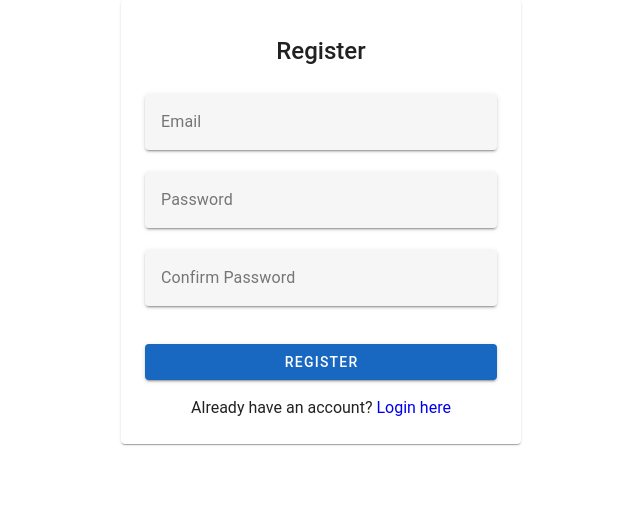
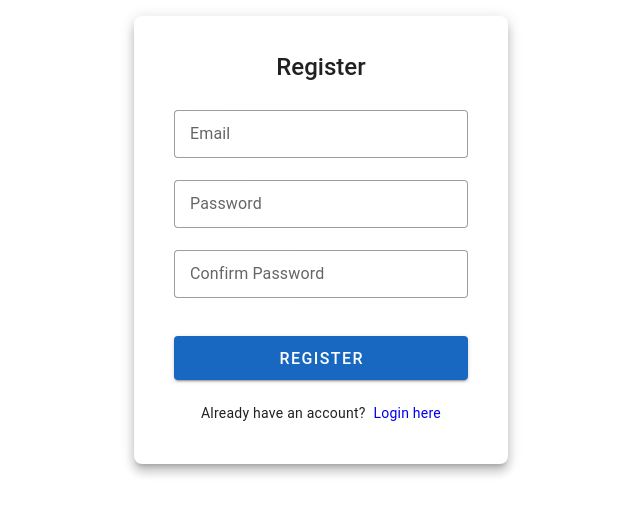
Before and after one commit to nyarikikaruma/nyarikimovies, a Nuxt app: page /register in a window 1280 px wide. Shown: the top 514 px of the page, without its empty margins (319-959 px from the left). Built offline with nearby package versions, Linux system fonts and the light colour scheme; no server answers.

Commit message:
Register issue solved, pagination for movies added and loading skeletons added

```diff
--- a/components/Login.vue
+++ b/components/Login.vue
@@ -11,6 +11,10 @@
                         </v-card-item>
 
                         <v-card-text>
+                            <v-alert v-if="loginError" type="error" variant="tonal" closable class="mb-4" @click:close="loginError = ''">
+                                {{ loginError }}
+                            </v-alert>
+
                             <form @submit.prevent="handleLogin">
                                 <v-text-field
                                     v-model="form.email"
@@ -21,7 +25,7 @@
                                     density="comfortable"
                                     bg-color="surface"
                                     required
-                                    @input="clearError('email')"
+                                    @input="clearErrors"
                                 ></v-text-field>
 
                                 <v-text-field
@@ -33,7 +37,7 @@
                                     density="comfortable"
                                     bg-color="surface"
                                     required
-                                    @input="clearError('password')"
+                                    @input="clearErrors"
                                 ></v-text-field>
 
                                 <v-btn
@@ -65,6 +69,8 @@
 <script setup lang="ts">
 const auth = useAuthState()
 const loading = ref(false)
+const loginError = ref('')
+
 const form = reactive({
     email: '',
     password: ''
@@ -99,8 +105,10 @@ const validateForm = () => {
     return isValid
 }
 
-const clearError = (field: keyof typeof errors) => {
-    errors[field] = ''
+const clearErrors = () => {
+    errors.email = ''
+    errors.password = ''
+    loginError.value = ''
 }
 
 const handleLogin = async () => {
@@ -108,12 +116,14 @@ const handleLogin = async () => {
 
     try {
         loading.value = true
+        loginError.value = ''
         const login = await auth.signIn(form.email, form.password)
         if (login) {
             navigateTo('/home')
         }
     } catch (error) {
         console.error('Login error:', error)
+        loginError.value = 'Invalid email or password. Please try again or register for a new account.'
     } finally {
         loading.value = false
     }
--- a/components/Register.vue
+++ b/components/Register.vue
@@ -1,101 +1,193 @@
 <template>
-    <v-card class="mx-auto pa-6" max-width="400">
+    <div class="registration-container">
+        <v-container class="fill-height">
+            <v-row justify="center" align="center">
+                <v-col cols="12" sm="8" md="6" lg="4">
+                    <v-card class="registration-card elevation-8" rounded="lg">
                         <v-card-title class="text-center text-h5 mb-4">
                             Register
                         </v-card-title>
 
+                        <v-card-text>
+                            <v-alert
+                                v-if="registerError"
+                                type="error"
+                                variant="tonal"
+                                closable
+                                class="mb-4"
+                                @click:close="registerError = ''"
+                            >
+                                {{ registerError }}
+                            </v-alert>
+
                             <form @submit.prevent="handleRegister">
-            <v-text-field variant="solo-filled" v-model="form.email" :error-messages="errors.email" label="Email" type="email" required
-                @input="clearError('email')"></v-text-field>
+                                <v-text-field
+                                    v-model="form.email"
+                                    :error-messages="errors.email"
+                                    label="Email"
+                                    type="email"
+                                    variant="outlined"
+                                    density="comfortable"
+                                    bg-color="surface"
+                                    required
+                                    @input="clearErrors"
+                                ></v-text-field>
 
-            <v-text-field variant="solo-filled" v-model="form.password" :error-messages="errors.password" label="Password" type="password"
-                required @input="clearError('password')"></v-text-field>
+                                <v-text-field
+                                    v-model="form.password"
+                                    :error-messages="errors.password"
+                                    label="Password"
+                                    type="password"
+                                    variant="outlined"
+                                    density="comfortable"
+                                    bg-color="surface"
+                                    required
+                                    @input="clearErrors"
+                                ></v-text-field>
 
-            <v-text-field variant="solo-filled" v-model="form.confirmPassword" :error-messages="errors.confirmPassword"
-                label="Confirm Password" type="password" required @input="clearError('confirmPassword')"></v-text-field>
+                                <v-text-field
+                                    v-model="form.confirmPassword"
+                                    :error-messages="errors.confirmPassword"
+                                    label="Confirm Password"
+                                    type="password"
+                                    variant="outlined"
+                                    density="comfortable"
+                                    bg-color="surface"
+                                    required
+                                    @input="clearErrors"
+                                ></v-text-field>
 
-            <v-btn block color="primary" class="mt-4" type="submit" :loading="loading">
+                                <v-btn
+                                    block
+                                    color="primary"
+                                    size="large"
+                                    type="submit"
+                                    :loading="loading"
+                                    class="mt-4"
+                                >
                                     Register
                                 </v-btn>
 
-            <div class="text-center mt-4">
+                                <div class="text-center mt-6">
                                     Already have an account?
-                <NuxtLink to="/login" class="text-decoration-none">
+                                    <NuxtLink to="/login" class="text-decoration-none ml-1">
                                         Login here
                                     </NuxtLink>
                                 </div>
                             </form>
+                        </v-card-text>
                     </v-card>
+                </v-col>
+            </v-row>
+        </v-container>
+    </div>
 </template>
+
 <script setup lang="ts">
-const auth  = useNuxtApp()
-const loading = ref(false)
+const auth = useAuthState();
+const loading = ref(false);
+const registerError = ref('');
+
 const form = reactive({
     email: '',
     password: '',
     confirmPassword: ''
-})
+});
 
 const errors = reactive({
     email: '',
     password: '',
     confirmPassword: ''
-})
+});
 
 const validateForm = () => {
-    let isValid = true
+    let isValid = true;
 
-    // Reset errors
-    errors.email = ''
-    errors.password = ''
-    errors.confirmPassword = ''
+    // Reset all errors
+    errors.email = '';
+    errors.password = '';
+    errors.confirmPassword = '';
+    registerError.value = '';
 
     // Email validation
     if (!form.email) {
-        errors.email = 'Email is required'
-        isValid = false
+        errors.email = 'Email is required';
+        isValid = false;
     } else if (!/^[^\s@]+@[^\s@]+\.[^\s@]+$/.test(form.email)) {
-        errors.email = 'Please enter a valid email'
-        isValid = false
+        errors.email = 'Please enter a valid email';
+        isValid = false;
     }
 
     // Password validation
     if (!form.password) {
-        errors.password = 'Password is required'
-        isValid = false
+        errors.password = 'Password is required';
+        isValid = false;
     } else if (form.password.length < 6) {
-        errors.password = 'Password must be at least 6 characters'
-        isValid = false
+        errors.password = 'Password must be at least 6 characters';
+        isValid = false;
     }
 
+    // Confirm password validation
     if (!form.confirmPassword) {
-        errors.confirmPassword = 'Please confirm your password'
-        isValid = false
+        errors.confirmPassword = 'Please confirm your password';
+        isValid = false;
     } else if (form.password !== form.confirmPassword) {
-        errors.confirmPassword = 'Passwords do not match'
-        isValid = false
+        errors.confirmPassword = 'Passwords do not match';
+        isValid = false;
     }
 
-    return isValid
+    return isValid;
+};
+
+const clearErrors = () => {
+    errors.email = '';
+    errors.password = '';
+    errors.confirmPassword = '';
+    registerError.value = '';
+};
+
+const handleRegister = async () => {
+    if (!validateForm()) return;
+
+    try {
+        loading.value = true;
+        registerError.value = '';
+        const registered = await auth.signUp(form.email, form.password);
+
+        if (registered) {
+            navigateTo('/home');
+        }
+    } catch (error: any) {
+        console.error('Registration error:', error);
+
+        // Handle specific error cases
+        if (error?.message?.includes('email-already-in-use')) {
+            registerError.value = 'This email is already registered. Please use a different email or login to your existing account.';
+        } else if (error?.message?.includes('invalid-email')) {
+            registerError.value = 'Please enter a valid email address.';
+        } else if (error?.message?.includes('weak-password')) {
+            registerError.value = 'Please choose a stronger password. It should be at least 6 characters long.';
+        } else {
+            registerError.value = 'Registration failed. Please try again later.';
+        }
+    } finally {
+        loading.value = false;
+    }
+};
+</script>
+
+<style scoped>
+.registration-container {
+    min-height: 100vh;
 }
 
-const clearError = (field) => {
-    errors[field] = ''
+.registration-card {
+    padding: 1.5rem;
 }
 
-const handleRegister = async () => {
-    if (!validateForm()) return
-
-    try {
-        loading.value = true
-        const registered = await auth.signUp(form.email, form.password)
-        if (registered) {
-            navigateTo('/home')
-        }
-    } catch (error) {
-        console.error('Registration error:', error)
-    } finally {
-        loading.value = false
+@media (max-width: 600px) {
+    .registration-card {
+        padding: 1rem;
     }
 }
-</script>
+</style>
--- a/pages/details/[movieId].vue
+++ b/pages/details/[movieId].vue
@@ -1,6 +1,14 @@
 <template>
     <div v-if="loading">
-        <v-skeleton-loader class="mx-auto" elevation="2" max-width="700" type="card-avatar, article, actions"></v-skeleton-loader>
+        <v-row>
+                <v-col cols="12" md="12">
+                    <v-skeleton-loader class="mx-auto border" max-width="1200"
+                        type="image, article"></v-skeleton-loader>
+                </v-col>
+                <v-col cols="12" md="3" v-for="n in 12">
+                    <v-skeleton-loader class="mx-auto border" max-width="300" type="article, article"></v-skeleton-loader>
+                </v-col>
+            </v-row>
     </div>
     <div v-else>
             <DetailsCard v-if="movieReviews && moviesDetails" :relatedMovies="relatedMovies" :movieDetails = "moviesDetails" :movieReviews="movieReviews" />
--- a/pages/home.vue
+++ b/pages/home.vue
@@ -6,7 +6,7 @@
                     <v-skeleton-loader class="mx-auto border" max-width="1200"
                         type="image, article"></v-skeleton-loader>
                 </v-col>
-                <v-col cols="12" md="3">
+                <v-col cols="12" md="3" v-for="n in 12">
                     <v-skeleton-loader class="mx-auto border" max-width="300" type="image, article"></v-skeleton-loader>
                 </v-col>
             </v-row>
@@ -22,30 +22,19 @@
                             </h1>
                         </v-col>
                         <v-col cols="12" md="6">
-                            <v-pagination :length="nowPlaying.total_pages" @update:model-value="goToNextPage('now_playing', nowPlaying.page.toString())" :total-visible="5"></v-pagination>
+                            <v-pagination :length="nowPlaying.total_pages" @update:model-value="(page) => goToNextPage('now_playing', page.toString())" :total-visible="5"></v-pagination>
                         </v-col>
                     </v-row>
                     <v-sheet>
                         <v-slide-group v-model="model" class="pa-4" selected-class="bg-primary" mandatory>
-                            <v-slide-group-item v-for="(movie, index) in nowPlaying?.results" :key="index" v-slot="{ isSelected, toggle }">
-                                <div class="ma-2" width="200">
-                                    <MovieCard :movie="movie" @click="toggle" />
-                                </div>
-                            </v-slide-group-item>
-                        </v-slide-group>
-                    </v-sheet>
-                </div>
-                <div>
-                    <v-row align="center" justify="center">
-                        <v-col>
-                            <h1 style="color: #282654" class="text-h4 font-weight-bold mt-4">
-                                Popular Movies
-                            </h1>
-                        </v-col>
-                    </v-row>
-                    <v-sheet>
-                        <v-slide-group v-model="model" class="pa-4" selected-class="bg-primary" mandatory>
-                            <v-slide-group-item v-for="(movie, index) in popularMovies?.results" :key="index"
+                            <template v-if="loadingPlaying">
+                                <v-slide-group-item v-for="n in 6" :key="n">
+                                    <div class="ma-2" width="200">
+                                        <v-skeleton-loader :loading="true" height="240" type="image, list-item-two-line" class="mx-2" width="300"></v-skeleton-loader>
+                                    </div>
+                                </v-slide-group-item>
+                            </template>
+                            <v-slide-group-item v-else v-for="(movie, index) in nowPlaying?.results" :key="index"
                                 v-slot="{ isSelected, toggle }">
                                 <div class="ma-2" width="200">
                                     <MovieCard :movie="movie" @click="toggle" />
@@ -56,15 +45,25 @@
                 </div>
                 <div>
                     <v-row align="center" justify="center">
-                        <v-col>
+                        <v-col cols="12" md="6">
                             <h1 style="color: #282654" class="text-h4 font-weight-bold mt-4">
-                                Top Rated
+                                Popular Movies
                             </h1>
+                        </v-col>
+                        <v-col cols="12" md="6">
+                            <v-pagination :length="popularMovies?.total_pages" @update:model-value="(page) => goToNextPage('popular', page.toString())" :total-visible="5"></v-pagination>
                         </v-col>
                     </v-row>
                     <v-sheet>
                         <v-slide-group v-model="model" class="pa-4" selected-class="bg-primary" mandatory>
-                            <v-slide-group-item v-for="(movie, index) in topRated?.results" :key="index"
+                            <template v-if="loadingPopular">
+                                <v-slide-group-item  v-for="n in 6" :key="n">
+                                    <div class="ma-2" width="200">
+                                        <v-skeleton-loader :loading="true" height="240" type="image, list-item-two-line" class="mx-2" width="300"></v-skeleton-loader>
+                                    </div>
+                                </v-slide-group-item>
+                            </template>
+                            <v-slide-group-item v-else v-for="(movie, index) in popularMovies?.results" :key="index"
                                 v-slot="{ isSelected, toggle }">
                                 <div class="ma-2" width="200">
                                     <MovieCard :movie="movie" @click="toggle" />
@@ -75,15 +74,54 @@
                 </div>
                 <div>
                     <v-row align="center" justify="center">
-                        <v-col>
+                        <v-col cols="12" md="6">
+                            <h1 style="color: #282654" class="text-h4 font-weight-bold mt-4">
+                                Top Rated
+                            </h1>
+                        </v-col>
+                        <v-col cols="12" md="6">
+                            <v-pagination :length="topRated?.total_pages" @update:model-value="(page) => goToNextPage('top_rated', page.toString())" :total-visible="5"></v-pagination>
+                        </v-col>
+                    </v-row>
+                    <v-sheet>
+                        <v-slide-group v-model="model" class="pa-4" selected-class="bg-primary" mandatory>
+                            <template v-if="loadingTopRated">
+                                <v-slide-group-item v-for="n in 6" :key="n">
+                                    <div class="ma-2" width="200">
+                                        <v-skeleton-loader :loading="true" height="240" type="image, list-item-two-line" class="mx-2" width="300"></v-skeleton-loader>
+                                    </div>
+                                </v-slide-group-item>
+                            </template>
+                            <v-slide-group-item v-else v-for="(movie, index) in topRated?.results" :key="index"
+                                v-slot="{ isSelected, toggle }">
+                                <div class="ma-2" width="200">
+                                    <MovieCard :movie="movie" @click="toggle" />
+                                </div>
+                            </v-slide-group-item>
+                        </v-slide-group>
+                    </v-sheet>
+                </div>
+                <div>
+                    <v-row align="center" justify="center">
+                        <v-col cols="12" md="6">
                             <h1 style="color: #282654" class="text-h4 font-weight-bold mt-4">
                                 Upcoming
                             </h1>
                         </v-col>
+                        <v-col cols="12" md="6">
+                            <v-pagination :length="upcoming?.total_pages" @update:model-value="(page) => goToNextPage('upcoming', page.toString())" :total-visible="5"></v-pagination>
+                        </v-col>
                     </v-row>
                     <v-sheet>
                         <v-slide-group v-model="model" class="pa-4" selected-class="bg-primary" mandatory>
-                            <v-slide-group-item v-for="(movie, index) in upcoming?.results" :key="index"
+                            <template v-if="loadingUpcoming">
+                                <v-slide-group-item v-for="n in 6" :key="n">
+                                    <div class="ma-2" width="200">
+                                        <v-skeleton-loader :loading="true" height="240" type="image, list-item-two-line" class="mx-2" width="300"></v-skeleton-loader>
+                                    </div>
+                                </v-slide-group-item>
+                            </template>
+                            <v-slide-group-item v-else v-for="(movie, index) in upcoming?.results" :key="index"
                                 v-slot="{ isSelected, toggle }">
                                 <div class="ma-2" width="200">
                                     <MovieCard :movie="movie" @click="toggle" />
@@ -107,13 +145,86 @@ var popularMovies = ref<MovieData>();
 var topRated = ref<MovieData>();
 var upcoming = ref<MovieData>();
 const loading = ref<Boolean>(false)
+const loadingPlaying = ref<Boolean>(false)
+const loadingPopular = ref<Boolean>(false)
+const loadingTopRated = ref<Boolean>(false)
+const loadingUpcoming = ref<Boolean>(false)
 
 onMounted(async () => {
     await getMovies()
 });
 
-function goToNextPage(type:String, page:String) {
-    console.log('fetch movies for: ', type, page)
+async function goToNextPage(type: String, page: String) {
+    if(type == 'now_playing') {
+        try {
+        loadingPlaying.value = true
+        nowPlaying = await $fetch(
+            `https://api.themoviedb.org/3/movie/${type}?language=en-US&page=${page}`,
+            {
+                method: "GET",
+                headers: {
+                    Authorization: `Bearer ${token}`,
+                },
+            }
+        );
+        loadingPlaying.value = false
+    } catch (error) {
+        console.log('Error: ', error)
+
+    }
+    } else if (type == 'popular') {
+        try {
+        loadingPopular.value = true
+        popularMovies = await $fetch(
+            `https://api.themoviedb.org/3/movie/${type}?language=en-US&page=${page}`,
+            {
+                method: "GET",
+                headers: {
+                    Authorization: `Bearer ${token}`,
+                },
+            }
+        );
+        loadingPopular.value = false
+    } catch (error) {
+        console.log('Error: ', error)
+
+    }
+    } else if (type == 'top_rated') {
+        try {
+        loadingTopRated.value = true
+        topRated = await $fetch(
+            `https://api.themoviedb.org/3/movie/${type}?language=en-US&page=${page}`,
+            {
+                method: "GET",
+                headers: {
+                    Authorization: `Bearer ${token}`,
+                },
+            }
+        );
+        loadingTopRated.value = false
+    } catch (error) {
+        console.log('Error: ', error)
+
+    }
+} else if(type == 'upcoming') {
+        try {
+            loadingUpcoming.value = true
+            upcoming = await $fetch(
+                `https://api.themoviedb.org/3/movie/${type}?language=en-US&page=${page}`,
+                {
+                    method: "GET",
+                    headers: {
+                        Authorization: `Bearer ${token}`,
+                    },
+                }
+            );
+            loadingUpcoming.value = false
+        } catch (error) {
+            console.log('Error: ', error)
+
+        }
+
+    }
 }
 async function getMovies() {
     try {
@@ -156,7 +267,6 @@ async function getMovies() {
         );
         loading.value = false
 
-        console.log("data", nowPlaying);
     } catch (error) {
         console.log("error", error);
     }
```
Lines whose indentation alone changed are shown as unchanged.
